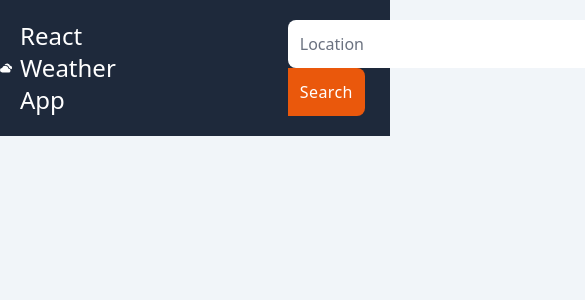
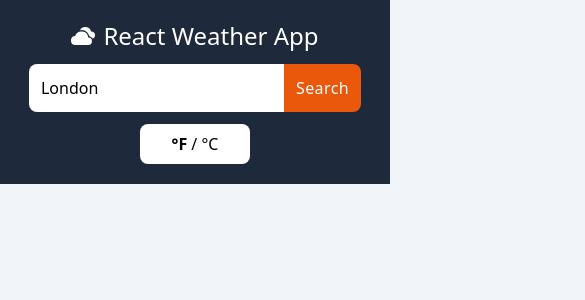
Before and after one commit to adnansyed101/reactWeather, a React (Vite) app: page / in a window 390 px wide. Shown: the top 300 px of the page, 585 px wide, since content can reach past the window. Built offline with nearby package versions, Linux system fonts and the light colour scheme; what prettier-plugin-tailwindcss would draw is missing.

Commit message:
Update Header.tsx
getting the weather data and logging it. added some responsive media queries using tailwind for small and medium screens. Also degrees can be toggled and respective  calls can be made.

```diff
--- a/src/components/Header.tsx
+++ b/src/components/Header.tsx
@@ -1,8 +1,9 @@
 import { BsFillCloudsFill } from "react-icons/bs";
 import { ChangeEvent, FormEvent, useState } from "react";
+import getWeatherData from "../weatherData";
 
 const Header = () => {
-  const [location, setLocation] = useState("");
+  const [location, setLocation] = useState("London");
   const [isFarenheit, setIsFarenheit] = useState(true);
 
   const handleLocation = (e: ChangeEvent<HTMLInputElement>): void => {
@@ -11,7 +12,8 @@ const Header = () => {
 
   const handleSubmit = (e: FormEvent) => {
     e.preventDefault();
-    console.log(location);
+    const degree = isFarenheit ? "imperial" : "metric";
+    getWeatherData(location, degree).then((data) => console.log(data));
   };
 
   const toggleFarenheit = (): void => {
@@ -20,7 +22,7 @@ const Header = () => {
 
   return (
     <header className="bg-slate-800 py-5">
-      <div className="container mx-auto flex items-center space-x-40">
+      <div className="container mx-auto flex flex-col items-center space-y-3 md:space-x-0 lg:flex-row lg:space-x-10 lg:space-y-0">
         <span className="flex items-center text-2xl text-white">
           <BsFillCloudsFill className="mr-2" />
           React Weather App
@@ -29,7 +31,7 @@ const Header = () => {
           <input
             type="text"
             placeholder="Location"
-            className="rounded-l-lg border-none py-3 pr-56"
+            className="rounded-l-lg border-none py-3 md:pr-40 lg:pr-20 xl:pr-56"
             value={location}
             onChange={(e) => handleLocation(e)}
           />
```
